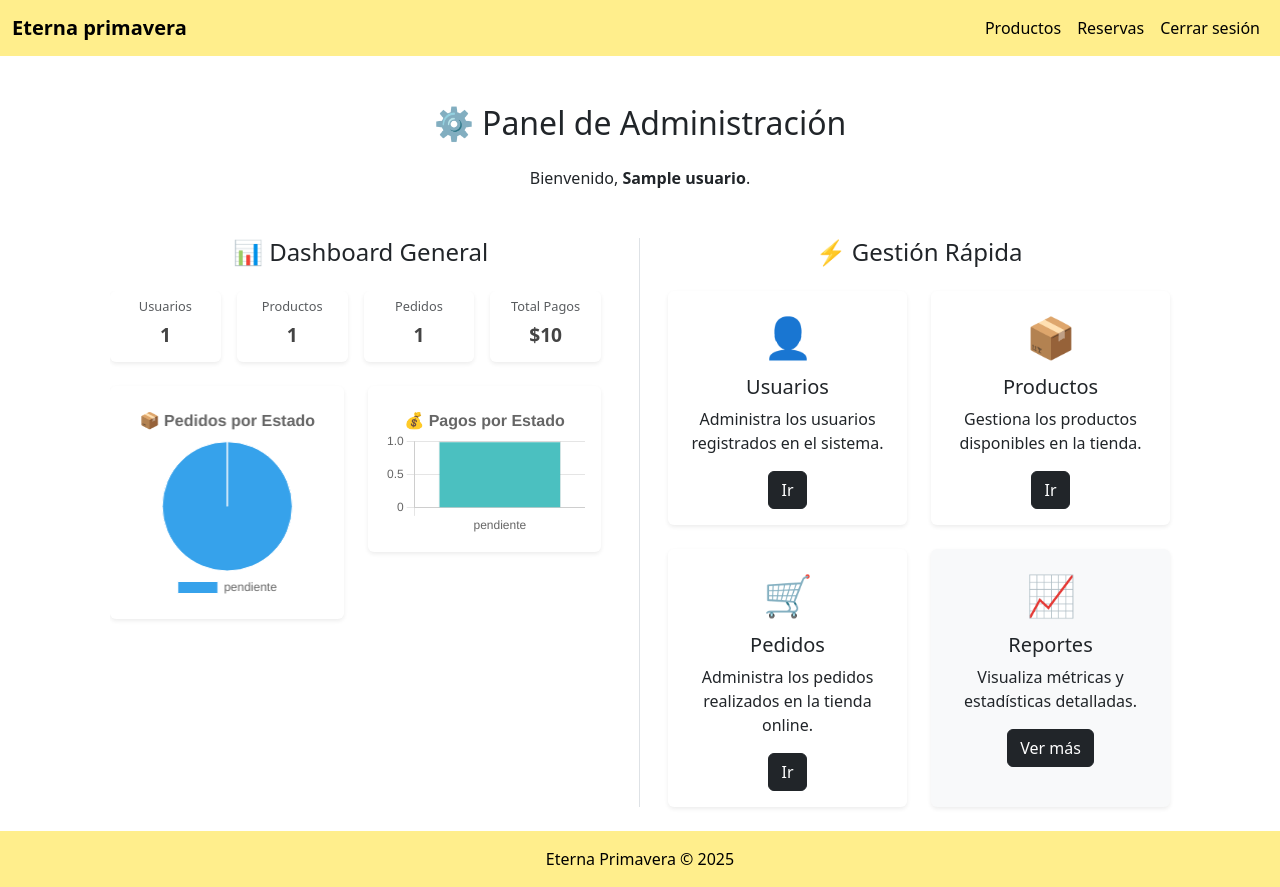
After one commit to alexahurtado08/EternaPrimaveraa, a Django app: page /usuarios/admin_home/ in a window 1280 px wide. The commit adds this page. Run offline with Django 5.2, Linux system fonts and the light colour scheme; a user stored in the database is signed in; tables that the repository leaves empty hold one stand-in row (values such as "Sample post").

Commit message:
mejoras vista panel administrador

```diff
--- /dev/null
+++ b/usuarios/templates/usuarios/admin_home.html
@@ -0,0 +1,80 @@
+<!-- Realizado por Mariana Valderrama -->
+{% extends "base.html" %}
+
+{% block content %}
+<div class="container-fluid mt-5">
+    <h2 class="mb-4 text-center">⚙️ Panel de Administración</h2>
+    <p class="text-center">Bienvenido, <strong>{{ user.nombre }}</strong>.</p>
+
+    <div class="row mt-5">
+        <!-- ========================= -->
+        <!-- 🟦 Columna Izquierda: Dashboard -->
+        <!-- ========================= -->
+        <div class="col-md-6 border-end">
+            <h4 class="text-center mb-4">📊 Dashboard General</h4>
+
+            <div class="px-3">
+                <!-- Incrustamos el dashboard -->
+                {% include "usuarios/dashboard_admin.html" %}
+            </div>
+        </div>
+
+        <!-- ========================= -->
+        <!-- 🟩 Columna Derecha: Gestión rápida -->
+        <!-- ========================= -->
+        <div class="col-md-6">
+            <h4 class="text-center mb-4">⚡ Gestión Rápida</h4>
+
+            <div class="row row-cols-1 row-cols-md-2 g-4 px-3">
+                <!-- Usuarios -->
+                <div class="col">
+                    <div class="card h-100 shadow-sm border-0">
+                        <div class="card-body text-center">
+                            <div class="fs-1">👤</div>
+                            <h5 class="card-title mt-2">Usuarios</h5>
+                            <p class="card-text">Administra los usuarios registrados en el sistema.</p>
+                            <a href="{% url 'usuarios:lista_usuarios' %}" class="btn btn-dark">Ir</a>
+                        </div>
+                    </div>
+                </div>
+
+                <!-- Productos -->
+                <div class="col">
+                    <div class="card h-100 shadow-sm border-0">
+                        <div class="card-body text-center">
+                            <div class="fs-1">📦</div>
+                            <h5 class="card-title mt-2">Productos</h5>
+                            <p class="card-text">Gestiona los productos disponibles en la tienda.</p>
+                            <a href="{% url 'producto:lista_productos' %}" class="btn btn-dark">Ir</a>
+                        </div>
+                    </div>
+                </div>
+
+                <!-- Pedidos -->
+                <div class="col">
+                    <div class="card h-100 shadow-sm border-0">
+                        <div class="card-body text-center">
+                            <div class="fs-1">🛒</div>
+                            <h5 class="card-title mt-2">Pedidos</h5>
+                            <p class="card-text">Administra los pedidos realizados en la tienda online.</p>
+                            <a href="{% url 'pedidos:lista_pedidos' %}" class="btn btn-dark">Ir</a>
+                        </div>
+                    </div>
+                </div>
+
+                <!-- Dashboard (enlace directo) -->
+                <div class="col">
+                    <div class="card h-100 shadow-sm border-0 bg-light">
+                        <div class="card-body text-center">
+                            <div class="fs-1">📈</div>
+                            <h5 class="card-title mt-2">Reportes</h5>
+                            <p class="card-text">Visualiza métricas y estadísticas detalladas.</p>
+                            <a href="{% url 'usuarios:dashboard_admin' %}" class="btn btn-dark">Ver más</a>
+                        </div>
+                    </div>
+                </div>
+            </div>
+        </div>
+    </div>
+</div>
+{% endblock %}
--- a/usuarios/templates/usuarios/dashboard_admin.html
+++ b/usuarios/templates/usuarios/dashboard_admin.html
@@ -1,67 +1,75 @@
 <!-- Realizado por Mariana Valderrama -->
-{% extends "base.html" %}
 
-{% block content %}
-<div class="container mt-5">
-    <h2 class="mb-4">📊 Panel de Administración</h2>
+<div class="dashboard-container">
 
-    <div class="row">
-        <div class="col-md-3">
-            <div class="card text-center shadow-sm">
+    <!-- Métricas principales -->
+    <div class="row g-3">
+        <div class="col-6 col-md-3">
+            <div class="card text-center border-0 shadow-sm h-100 small-card">
                 <div class="card-body">
-                    <h5>Usuarios</h5>
-                    <h3>{{ total_usuarios }}</h3>
+                    <h6 class="text-muted">Usuarios</h6>
+                    <h4 class="fw-bold text-primary">{{ total_usuarios }}</h4>
                 </div>
             </div>
         </div>
 
-        <div class="col-md-3">
-            <div class="card text-center shadow-sm">
+        <div class="col-6 col-md-3">
+            <div class="card text-center border-0 shadow-sm h-100 small-card">
                 <div class="card-body">
-                    <h5>Productos</h5>
-                    <h3>{{ total_productos }}</h3>
+                    <h6 class="text-muted">Productos</h6>
+                    <h4 class="fw-bold text-success">{{ total_productos }}</h4>
                 </div>
             </div>
         </div>
 
-        <div class="col-md-3">
-            <div class="card text-center shadow-sm">
+        <div class="col-6 col-md-3">
+            <div class="card text-center border-0 shadow-sm h-100 small-card">
                 <div class="card-body">
-                    <h5>Pedidos</h5>
-                    <h3>{{ total_pedidos }}</h3>
+                    <h6 class="text-muted">Pedidos</h6>
+                    <h4 class="fw-bold text-warning">{{ total_pedidos }}</h4>
                 </div>
             </div>
         </div>
 
-        <div class="col-md-3">
-            <div class="card text-center shadow-sm">
+        <div class="col-6 col-md-3">
+            <div class="card text-center border-0 shadow-sm h-100 small-card">
                 <div class="card-body">
-                    <h5>Total Pagos</h5>
-                    <h3>${{ total_pagos }}</h3>
+                    <h6 class="text-muted">Total Pagos</h6>
+                    <h4 class="fw-bold text-danger">${{ total_pagos }}</h4>
                 </div>
             </div>
         </div>
     </div>
 
-    <div class="row mt-5">
-        <div class="col-md-6">
-            <canvas id="pedidosChart"></canvas>
+    <!-- Gráficas -->
+    <div class="row mt-4">
+        <div class="col-md-6 mb-4">
+            <div class="card shadow-sm border-0">
+                <div class="card-body">
+                    <canvas id="pedidosChart" height="200"></canvas>
+                </div>
+            </div>
         </div>
-        <div class="col-md-6">
-            <canvas id="pagosChart"></canvas>
+        <div class="col-md-6 mb-4">
+            <div class="card shadow-sm border-0">
+                <div class="card-body">
+                    <canvas id="pagosChart" height="200"></canvas>
+                </div>
+            </div>
         </div>
     </div>
 </div>
 
+<!-- Chart.js -->
 <script src="https://cdn.jsdelivr.net/npm/chart.js"></script>
 <script>
-    // Pedidos por estado
     const pedidosData = {
         labels: [{% for p in pedidos_por_estado %}"{{ p.estado }}",{% endfor %}],
         datasets: [{
             label: "Pedidos",
             data: [{% for p in pedidos_por_estado %}{{ p.total }},{% endfor %}],
-            backgroundColor: ["#36A2EB", "#FFCE56", "#FF6384"]
+            backgroundColor: ["#36A2EB", "#FFCE56", "#FF6384"],
+            borderWidth: 1
         }]
     };
 
@@ -73,19 +81,20 @@
                 title: {
                     display: true,
                     text: "📦 Pedidos por Estado",
-                    font: { size: 18 }
-                }
+                    font: { size: 16 }
+                },
+                legend: { position: "bottom" }
             }
         }
     });
 
-    // Pagos por estado
     const pagosData = {
         labels: [{% for p in pagos_por_estado %}"{{ p.estado }}",{% endfor %}],
         datasets: [{
             label: "Pagos",
             data: [{% for p in pagos_por_estado %}{{ p.total }},{% endfor %}],
-            backgroundColor: ["#4BC0C0", "#9966FF", "#FF9F40"]
+            backgroundColor: ["#4BC0C0", "#9966FF", "#FF9F40"],
+            borderWidth: 1
         }]
     };
 
@@ -97,15 +106,35 @@
                 title: {
                     display: true,
                     text: "💰 Pagos por Estado",
-                    font: { size: 18 }
-                }
+                    font: { size: 16 }
+                },
+                legend: { display: false }
             },
             scales: {
-                y: {
-                    beginAtZero: true
-                }
+                y: { beginAtZero: true }
             }
         }
     });
 </script>
-{% endblock %}
+
+<style>
+.dashboard-container {
+    max-height: 80vh;
+    overflow-y: auto;
+    padding-right: 10px;
+}
+.dashboard-container h4 {
+    font-weight: 600;
+    color: #343a40;
+}
+.small-card .card-body {
+    padding: 8px !important;
+}
+.small-card h4 {
+    font-size: 1.2rem;
+    color: #100f0fc7 !important;
+}
+.small-card h6 {
+    font-size: 0.8rem;
+}
+</style>
--- a/usuarios/views.py
+++ b/usuarios/views.py
@@ -93,10 +93,26 @@ def logout_usuario(request):
 @user_passes_test(lambda u: u.is_superuser)
 def admin_home(request):
     """
-    Página inicial del superusuario.
-    Solo accesible para superusuarios.
+    Página inicial del superusuario con dashboard incluido.
     """
-    return render(request, "usuarios/admin_home.html")
+    total_usuarios = Usuario.objects.count()
+    total_productos = Producto.objects.count()
+    total_pedidos = Pedido.objects.count()
+
+    pedidos_por_estado = Pedido.objects.values("estado").annotate(total=Count("id"))
+    pagos_por_estado = Pago.objects.values("estado").annotate(total=Count("id"))
+    total_pagos = Pago.objects.aggregate(total=Sum("total"))["total"] or 0
+
+    contexto = {
+        "total_usuarios": total_usuarios,
+        "total_productos": total_productos,
+        "total_pedidos": total_pedidos,
+        "pedidos_por_estado": pedidos_por_estado,
+        "total_pagos": total_pagos,
+        "pagos_por_estado": pagos_por_estado,
+    }
+    return render(request, "usuarios/admin_home.html", contexto)
+
 
 
 # -------------------------------
```
